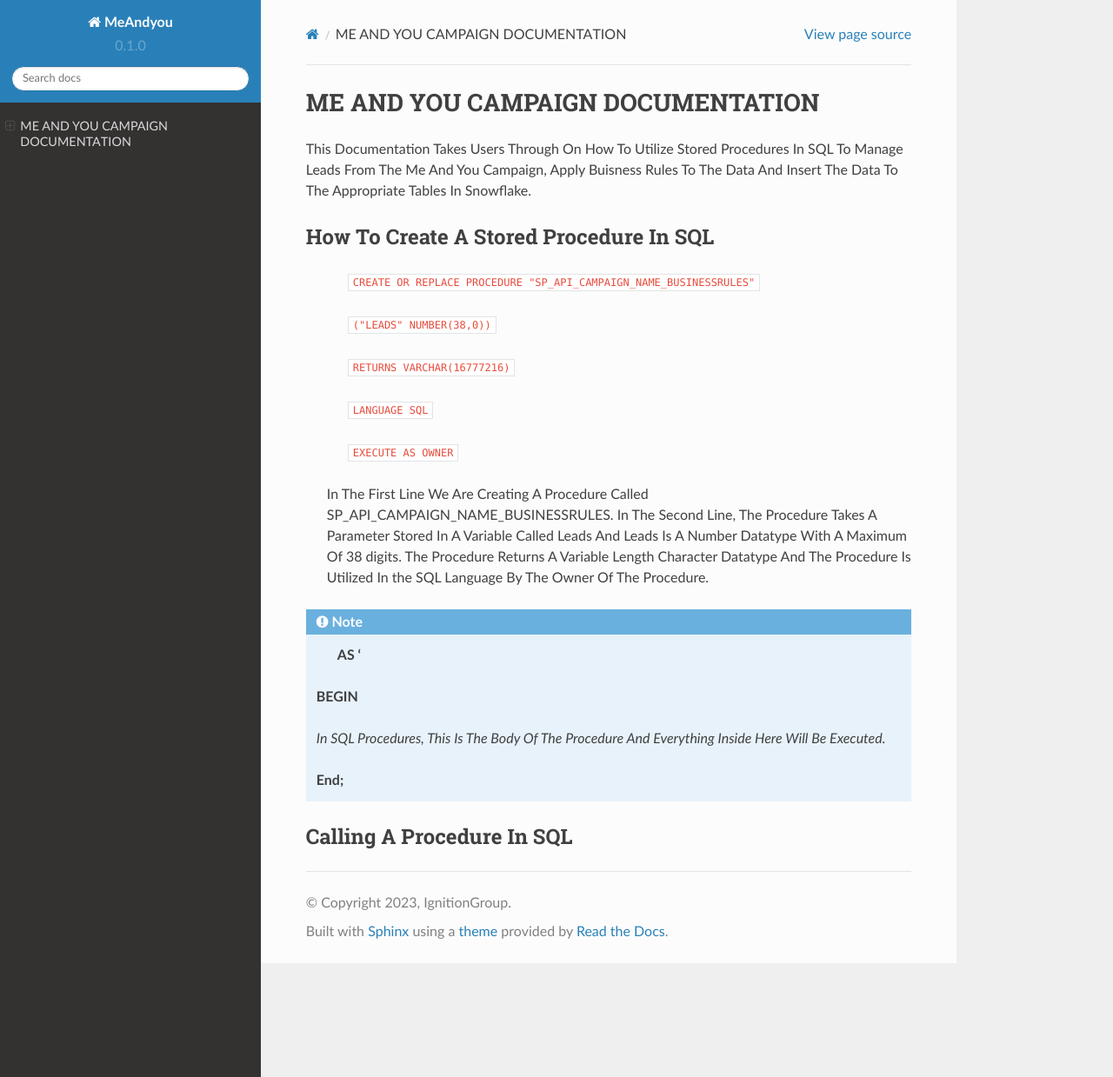
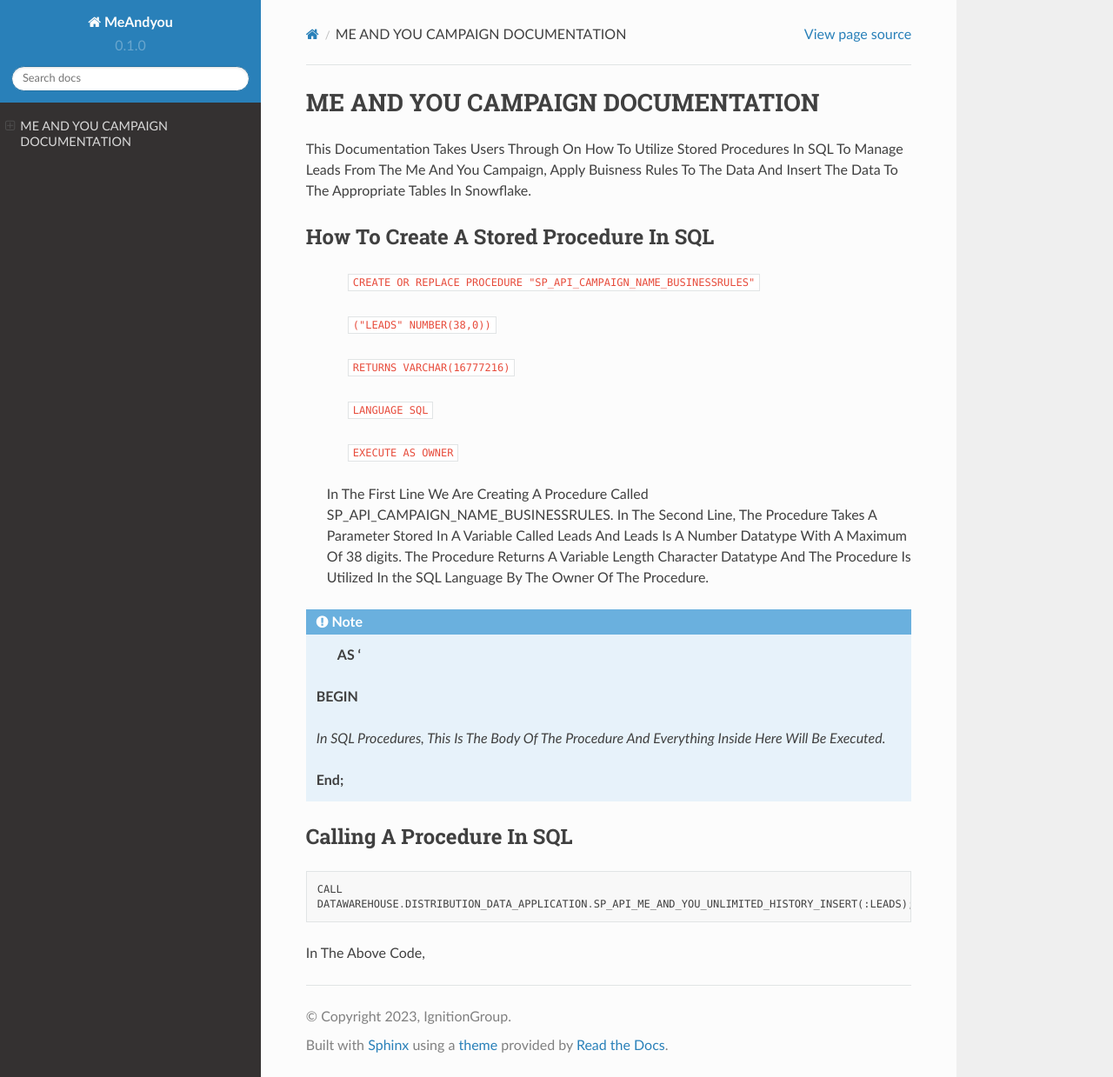
Before and after one commit to MPILOGUM114/MeAndYou, a Sphinx documentation site: the page built from docs/source/index.rst, in a window 1280 px wide and 1239 px high. Shown: the whole window at 87% size. Built offline with Sphinx 7.4.7 and the Read the Docs theme 2.0.0, drawn with Linux system fonts in a browser that asks for light colours.

Commit message:
Update index.rst

```diff
--- a/docs/source/index.rst
+++ b/docs/source/index.rst
@@ -25,6 +25,7 @@ How To Create A Stored Procedure In SQL
  The Procedure Returns A Variable Length Character Datatype And The Procedure Is Utilized In the SQL Language By The Owner Of The Procedure.
 
 
+
 .. note::
 
    **AS ‘**
@@ -37,5 +38,15 @@ How To Create A Stored Procedure In SQL
 
 
 
+
+
 Calling A Procedure In SQL
 --------------------------
+
+.. code-block::
+
+    CALL
+    DATAWAREHOUSE.DISTRIBUTION_DATA_APPLICATION.SP_API_ME_AND_YOU_UNLIMITED_HISTORY_INSERT(:LEADS);
+
+
+In The Above Code,
```
